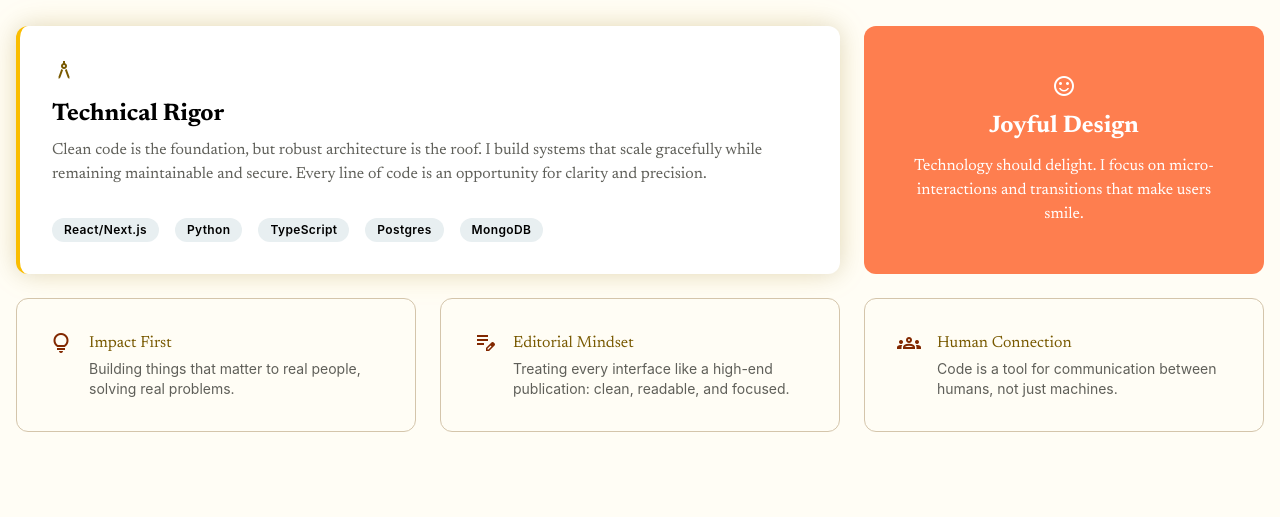
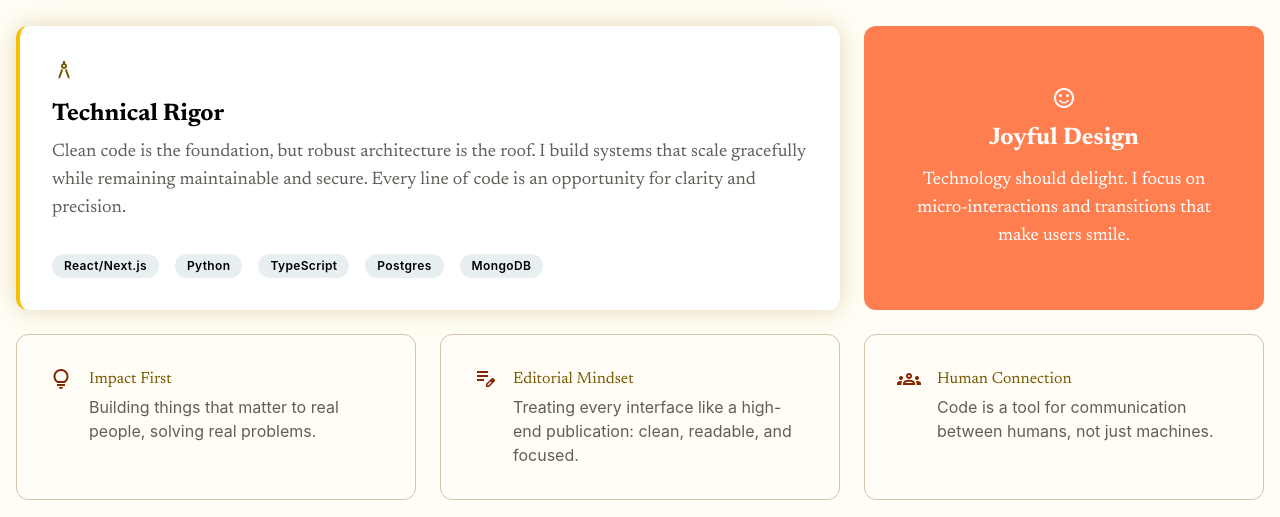
Before and after one commit to fatemehkhoshbayan/Portfolio, a React (Vite) app: page / in a window 1280 px wide. Shown: the part 1060-1577 px from the top of the page. Built offline with nearby package versions, Linux system fonts and the light colour scheme; no server answers.

Commit message:
refactor: update font sizes in ApproachSection and Card components for improved readability

```diff
--- a/src/features/home/ApproachSection.tsx
+++ b/src/features/home/ApproachSection.tsx
@@ -15,7 +15,7 @@ export default function ApproachSection() {
           <div>
             <span className="material-symbols-outlined text-brand mb-4 text-4xl">architecture</span>
             <h3 className="font-headline-md text-headline-md mb-2">Technical Rigor</h3>
-            <p className="font-body-md text-body-md text-support">
+            <p className="font-body-md text-body-lg text-support">
               Clean code is the foundation, but robust architecture is the roof. I build systems
               that scale gracefully while remaining maintainable and secure. Every line of code is
               an opportunity for clarity and precision.
@@ -30,7 +30,7 @@ export default function ApproachSection() {
         <div className="bg-container p-stack-lg flex flex-col items-center justify-center gap-3 rounded-xl text-center text-white">
           <span className="material-symbols-outlined">sentiment_satisfied</span>
           <h3 className="font-headline-md text-headline-md">Joyful Design</h3>
-          <p className="font-body-md">
+          <p className="font-body-md text-body-lg">
             Technology should delight. I focus on micro-interactions and transitions that make users
             smile.
           </p>
--- a/src/ui/Card.tsx
+++ b/src/ui/Card.tsx
@@ -10,8 +10,8 @@ export default function Card({ icon, title, desc }: ICardProps) {
         {icon}
       </span>
       <div>
-        <h4 className="font-label-md text-brand mb-1">{title}</h4>
-        <p className="text-support text-sm">{desc}</p>
+        <h4 className="font-label-md text-brand text-body-md mb-1">{title}</h4>
+        <p className="text-support text-body-md">{desc}</p>
       </div>
     </div>
   );
```
